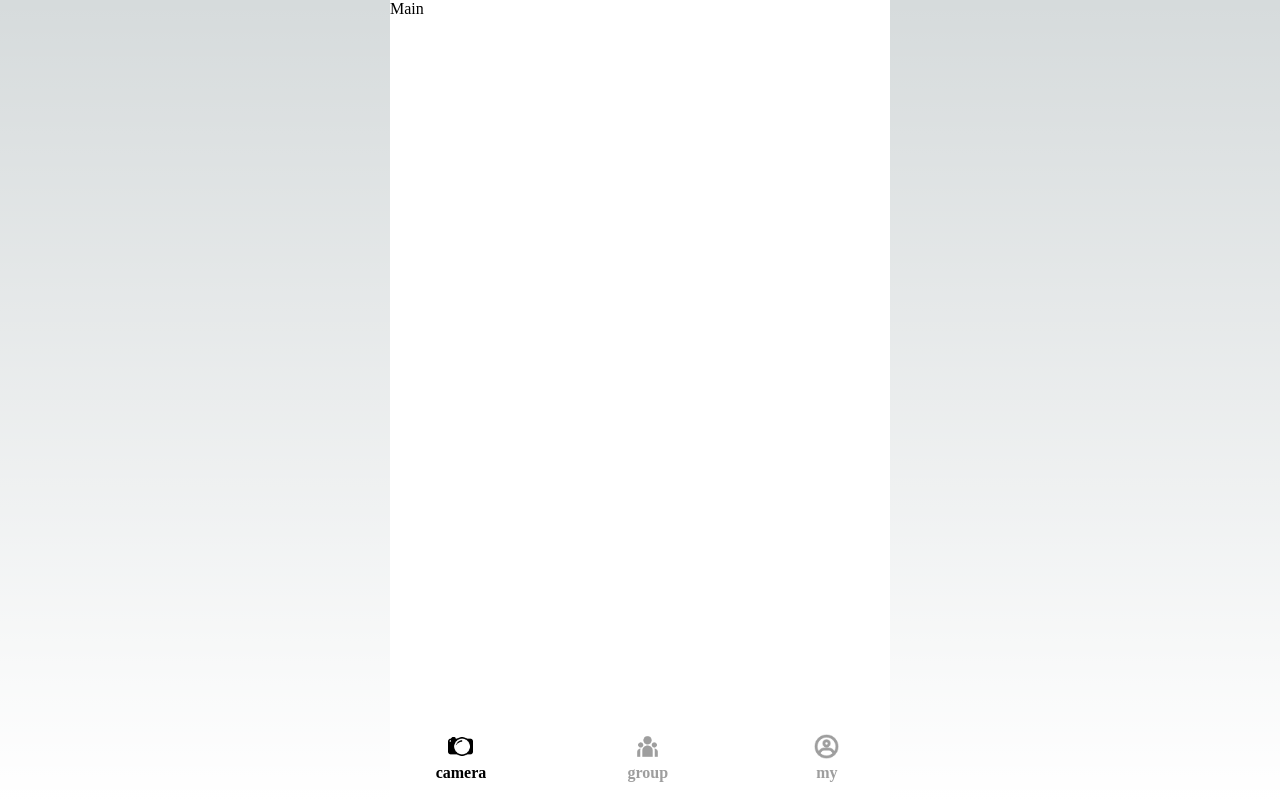
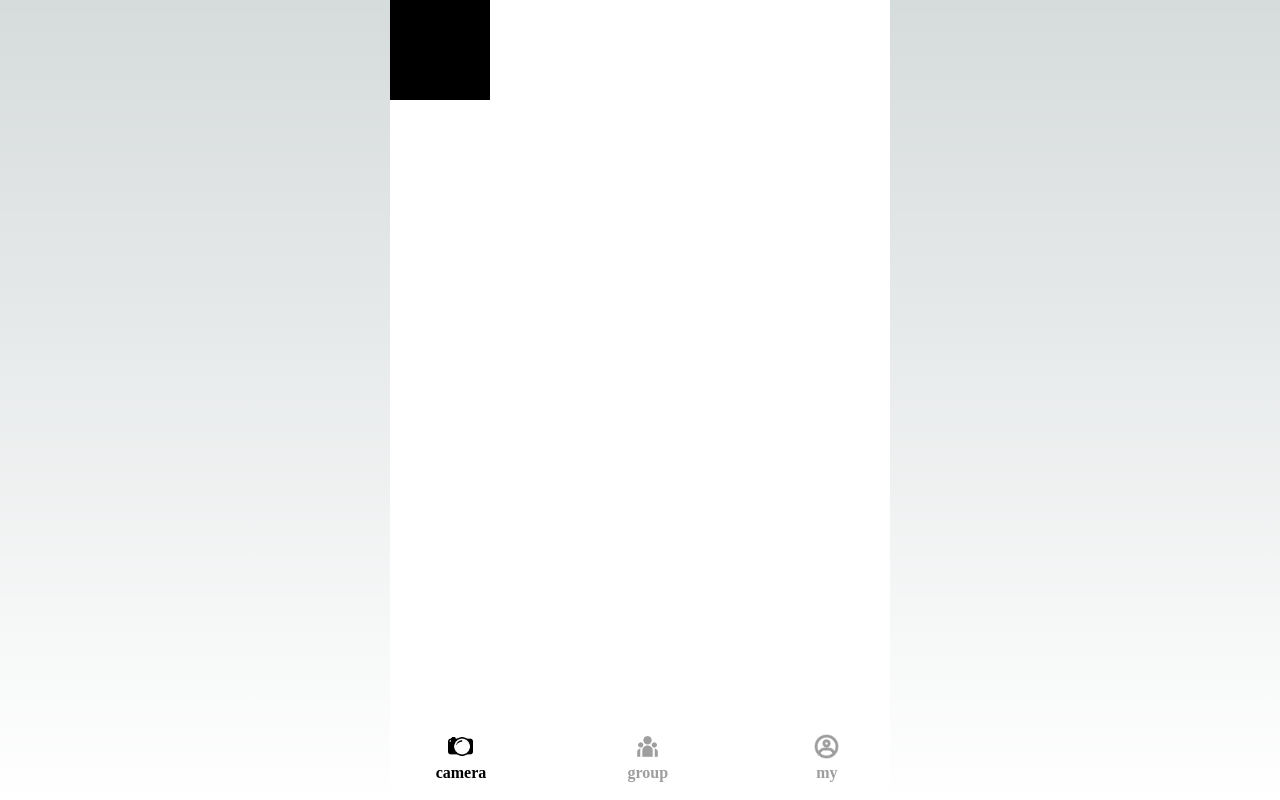
Before and after one commit to Capstone-2024-1/frontend, a Next.js app: page /home in a window 1280 px wide. Built offline with nearby package versions, Linux system fonts and the light colour scheme.

Commit message:
feat: 메뉴 페이지 이동 (#17)

```diff
--- a/src/components/Home/Main.tsx
+++ b/src/components/Home/Main.tsx
@@ -1,9 +1,21 @@
+import { Box } from '@mui/material'
+import { useRouter } from 'next/router'
 import React from 'react'
 
 const Main = () => {
+  const router = useRouter();
+  const handleButton = () => {
+    router.push('/menu');
+  }
   return (
-    <div>Main</div>
+    <Box onClick={handleButton} sx={boxStyle}></Box>
   )
 }
 
-export default Main
+export default Main;
+
+const boxStyle = {
+  width: '100px',
+  height: '100px',
+  bgcolor: 'black',
+}
--- a/src/components/Home/group/GroupList.tsx
+++ b/src/components/Home/group/GroupList.tsx
@@ -1,6 +1,5 @@
 import { setColor } from '@/utils/setColor';
 import { Box, CardMedia } from '@mui/material';
-import { Roboto_Flex } from 'next/font/google';
 import React, { useState } from 'react'
 import GroupBox from './GroupBox';
 import Buttons from './Buttons';
```
Also changed, not shown: src/components/menu/Menu.tsx (added, +9 -0 lines), src/pages/menu/index.tsx (added, +9 -0 lines).
